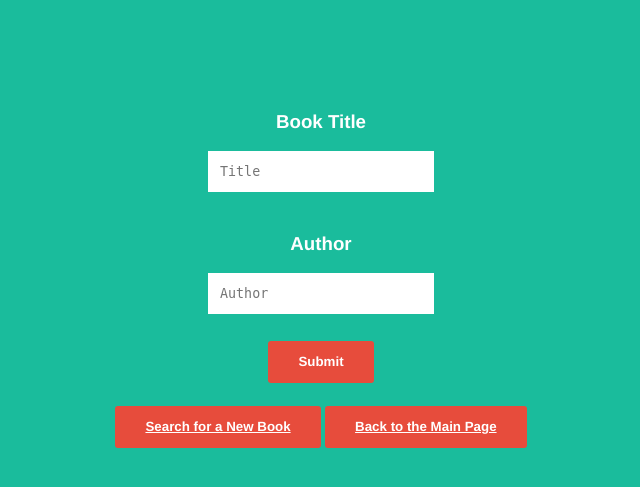
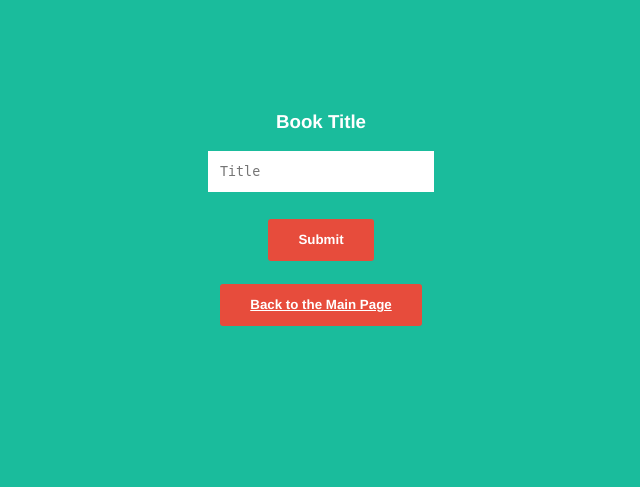
Before and after one commit to mmcgreal/booktime, a Flask app: template templates/newpost.html in a window 1280 px wide. Shown: the top 487 px of the page, without its empty margins (444-1084 px from the left). Run offline with Flask 2, Linux system fonts and the light colour scheme; the template is opened without the code that fills it, so the values that code supplies are empty.

Commit message:
complete

```diff
--- a/templates/newpost.html
+++ b/templates/newpost.html
@@ -16,13 +16,9 @@ Search for a Book!
   <h3>Book Title</h3>
   <textarea type="text" name="title" placeholder="Title" class="titleinput"></textarea>
   <br><br>
-  <h3>Author</h3>
-  <textarea type="text" name="title" placeholder="Author" class="titleinput"></textarea>
-  <br><br>
   <input type="submit" name="sub" value="Submit" class="btn">
 </form>
 
-<button class="btn"><a href="{{url_for('userpage')}}"> Search for a New Book </a></button>
 <button class="btn"><a href="{{url_for('userpage')}}"> Back to the Main Page </a></button>
 
 <br><br>
```
Also changed, not shown: 2 other files.
